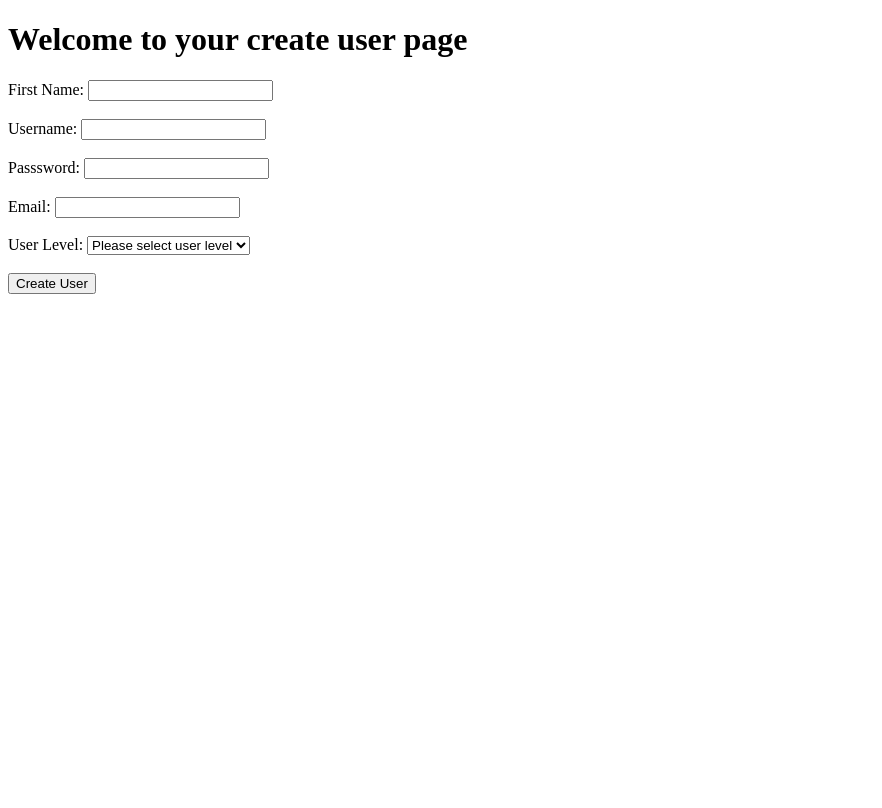
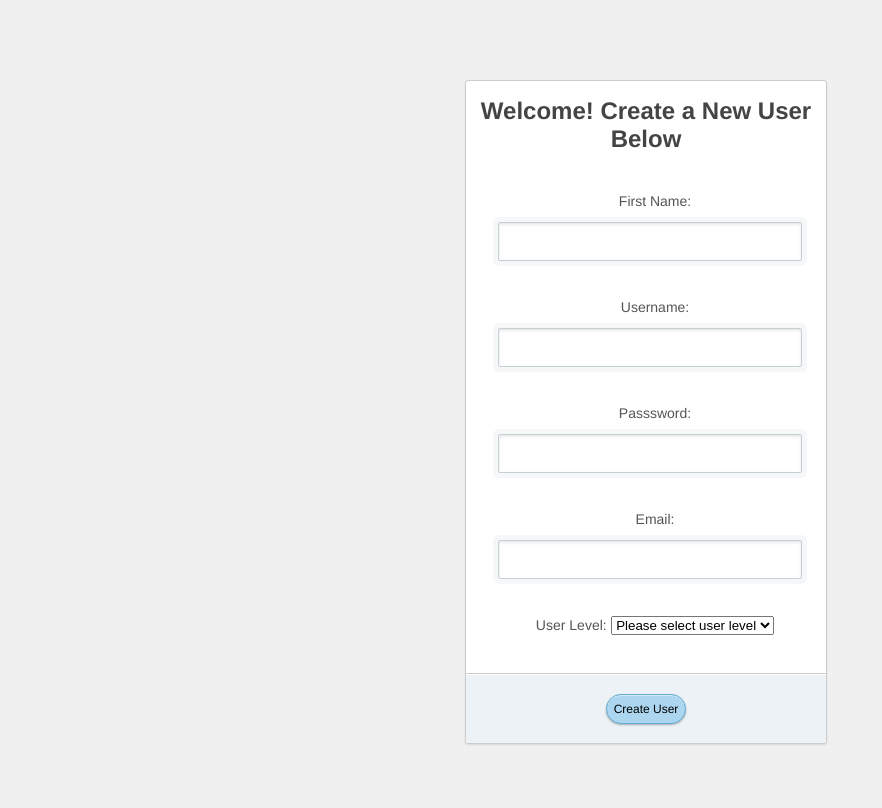
Before and after one commit to juliecouwenberghs/createUser, a PHP site: page /user-login/admin/admin_createUser.php in a window 1280 px wide. Shown: the whole page, without its empty margins (0-882 px from the left). Before the commit the page ends 294 px from the top, so only its background shows below. Run offline with PHP 8.4, Linux system fonts and the light colour scheme.

Commit message:
finished files with links to tutorials

```diff
--- a/admin/admin_createUser.php
+++ b/admin/admin_createUser.php
@@ -30,22 +30,23 @@
 <title>CMS Portal</title>
 </head>
 <body>
-  <h1>Welcome to your create user page</h1>
+<div id="container">
+  <h1>Welcome! Create a New User Below</h1>
 
   <?php if(!empty($sendMessage)){echo $sendMessage;} ?>
 
   <form action="admin_createUser.php" method="post">
     <label>First Name:</label>
-    <input type="text" name="fname" value="<?php if(!empty($fname)){echo $fname;} ?>"><br><br>
+    <input type="text" name="fname" id="name" value="<?php if(!empty($fname)){echo $fname;} ?>"><br><br>
 
     <label>Username:</label>
-    <input type="text" name="username" value="<?php if(!empty($username)){echo $username;} ?>"><br><br>
+    <input type="text" name="username" id="username" value="<?php if(!empty($username)){echo $username;} ?>"><br><br>
 
     <label>Passsword:</label>
-    <input type="text" name="password" value="<?php if(!empty($password)){echo $password;} ?>"><br><br>
+    <input type="text" name="password" id="password" value="<?php if(!empty($password)){echo $password;} ?>"><br><br>
 
     <label>Email:</label>
-    <input type="text" name="email" value="<?php if(!empty($email)){echo $email;} ?>"><br><br>
+    <input type="text" name="email" id="email" value="<?php if(!empty($email)){echo $email;} ?>"><br><br>
 
     <label>User Level:</label>
     <select name="userlvl">
@@ -53,8 +54,11 @@
       <option value="2">Web Admin</option>
       <option value="1">Web Master</option>
     </select><br><br>
-    <input type="submit" name="submit" value="Create User">
+    <div id="lower">
+      <input type="submit" name="submit" value="Create User">
+  </div>
   </form>
+</div>
 
 </body>
 </html>
--- a/admin/admin_lockedOut.php
+++ b/admin/admin_lockedOut.php
@@ -12,6 +12,6 @@
 <title>CMS Portal Login</title>
 </head>
 <body>
-  <h1>YOU'RE LOCKED OUUUUT</h1>
+  <h1>Sorry you're locked out! Try again later.</h1>
 </body>
 </html>
--- a/admin/css/main.css
+++ b/admin/css/main.css
@@ -1,4 +1,4 @@
-/*html, body {
+html, body {
     width: 100%;
     height: 100%;
     font-family: "Helvetica Neue", Helvetica, sans-serif;
@@ -8,14 +8,13 @@
 
 }
 
-#container, #container2 {
+#container{
     position: fixed;
-    width: 340px;
-    height: 323px;
+    width: 360px;
     top: 50%;
     left: 50%;
-    margin-top: -140px;
-    margin-left: -170px;
+    margin-top: -320px;
+    margin-left: -175px;
     background: #fff;
     border-radius: 3px;
     border: 1px solid #ccc;
@@ -93,20 +92,11 @@ input[type=submit] {
     cursor: pointer;
 }
 
-h2, h3 {
-  font-size: 1.3em;
+#emailCon {
   text-align: center;
+  border-radius: 3px;
+  border: 1px solid #ccc;
+  box-shadow: 0 1px 2px rgba(0, 0, 0, .1);
+  padding: 10px;
+  background-color: white;
 }
-
-#lower2 {
-    background: #ecf2f5;
-    width: 100%;
-    height: 69px;
-    margin-top: 55px;
-    box-shadow: inset 0 1px 1px #fff;
-    border-top: 1px solid #ccc;
-    border-bottom-right-radius: 3px;
-    border-bottom-left-radius: 3px;
-    text-align: center;
-    padding-top: 25px;
-} */
--- a/admin/phpscripts/mail.php
+++ b/admin/phpscripts/mail.php
@@ -5,6 +5,11 @@ function sendEmail($email, $username, $password) {
   $subject = "Login Information";
   $msg = "Your Username:". $username. "\n\nPassword:". $password. "\n\nLogin Here: http://localhost:8888/user-login/admin/admin_login.php";
   mail($to, $subject, $msg);
-  echo"An email has been sent, BITCHHUH!";
+  echo"<h2 style='text-align: center;
+  border-radius: 3px;
+  border: 1px solid #ccc;
+  box-shadow: 0 1px 2px rgba(0, 0, 0, .1);
+  padding: 10px;
+  background-color: white;'>An email has been sent! Please go to your email and confirm the account.</h2>";
 }
 ?>
--- a/admin/phpscripts/users.php
+++ b/admin/phpscripts/users.php
@@ -8,7 +8,7 @@
     if($userQuery) {
       redirect_to("admin_index.php");
     }else {
-      $message = "There was a problem setting up this user. Maybe reconsider your hiring practices.";
+      $message = "There was a problem setting up this user. Try again later.";
       return $message;
     }
 
```
Also changed, not shown: 2 other files.
